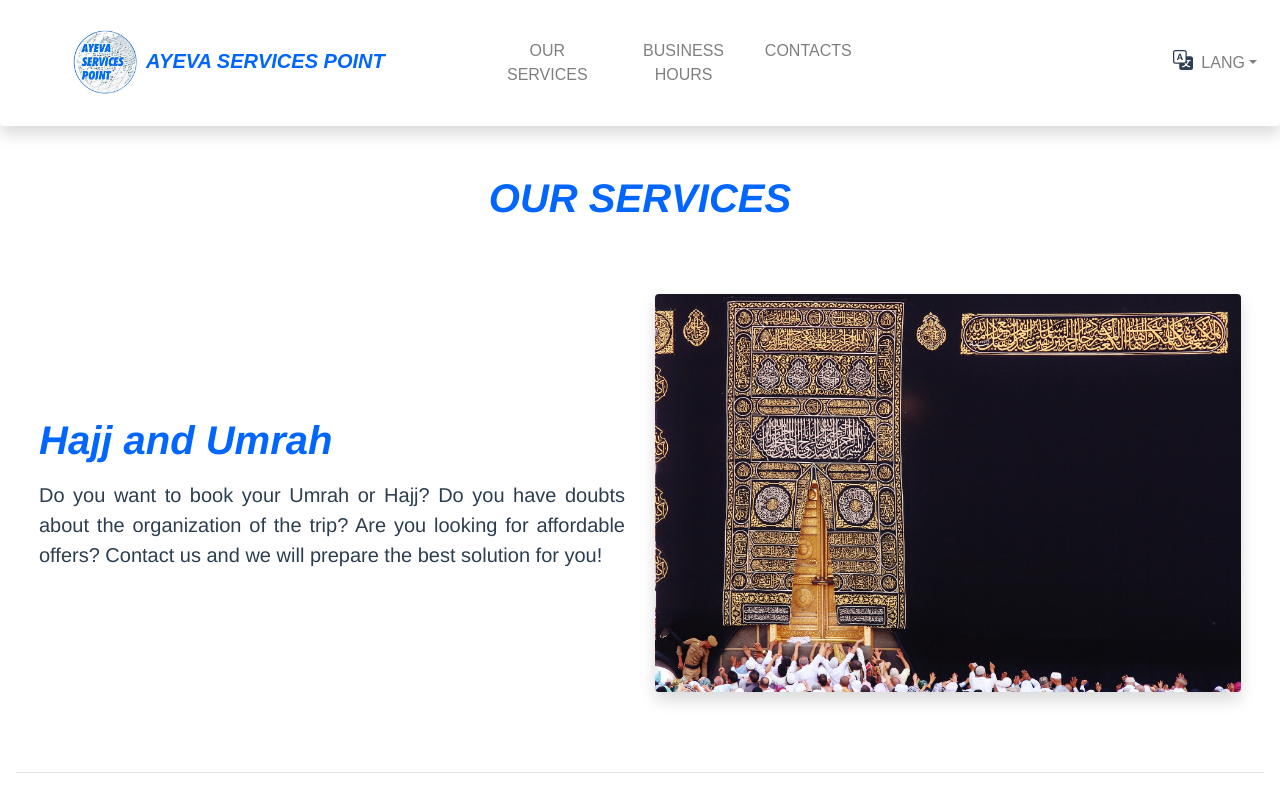
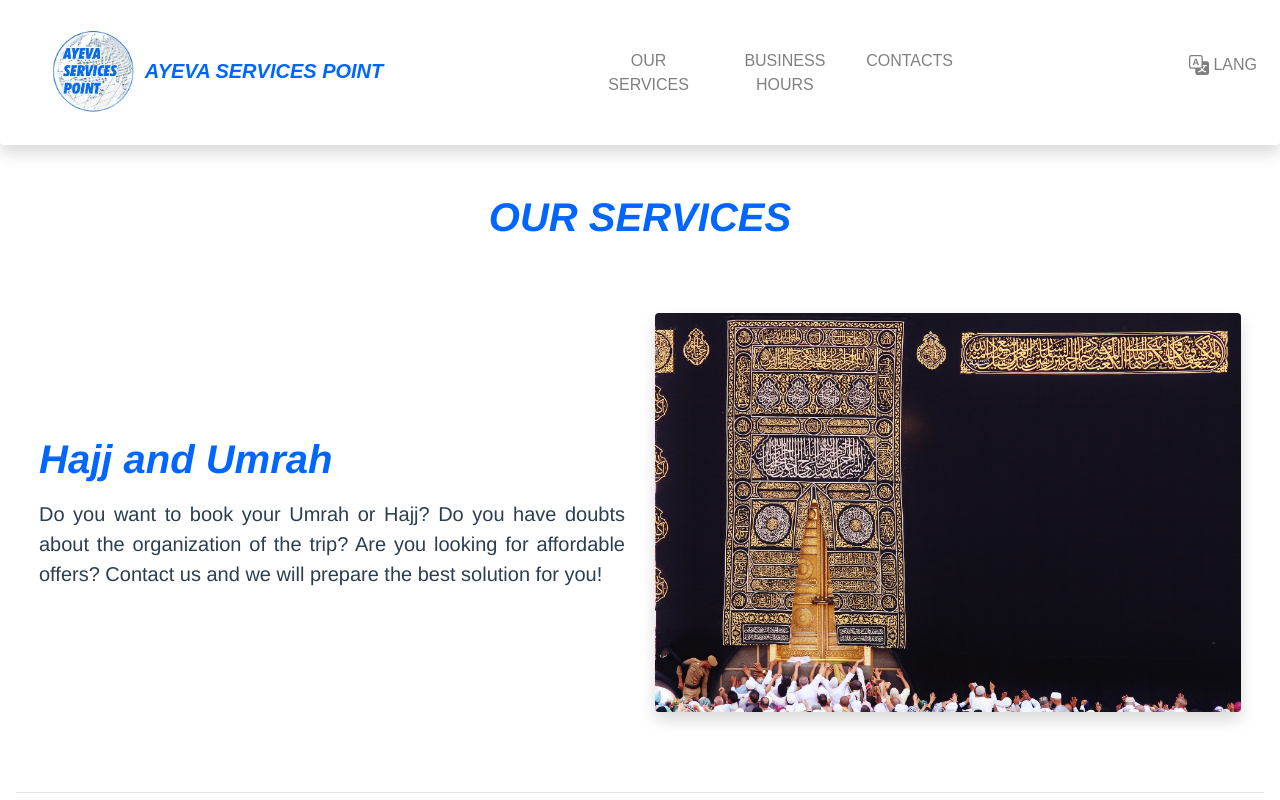
Before and after one commit to ayevaservicespoint/ayevaservicespoint, a Vue app: page / in a window 1280 px wide. Shown: the top 800 px of the page. Built offline with nearby package versions, Linux system fonts and the light colour scheme; what vue-flag-icon would draw is missing.

Commit message:
improved translate button

```diff
--- a/src/components/Header.vue
+++ b/src/components/Header.vue
@@ -2,7 +2,7 @@
     <div id="navbar">
         <div class="shadow p-3 mb-5 bg-white rounded">
             <b-navbar id="main_navbar" toggleable="lg" type="light">
-                <div class="col-lg-4">
+                <div class="col-lg-5" align="left">
                     <b-navbar-brand>
                         <img id="logo" src="../assets/logo-removebg-preview.png" alt="logo_ayevaservices">
                         <i><strong>&nbsp;{{ $t('header.nbspayevaServicesPoint') }}</strong></i>
@@ -18,16 +18,19 @@
                         </b-navbar-nav>
                     </b-collapse>
                 </div>
-                <div class="col-lg-4">
+                <div class="col-lg-3">
                     <b-collapse id="nav-collapse" is-nav>
                         <b-navbar-nav class="ml-auto">
-                            <div class="mt-1">
-                                <svg xmlns="http://www.w3.org/2000/svg" width="20" height="20" fill="currentColor" class="bi bi-translate" viewBox="0 0 16 16">
-                                    <path d="M4.545 6.714 4.11 8H3l1.862-5h1.284L8 8H6.833l-.435-1.286H4.545zm1.634-.736L5.5 3.956h-.049l-.679 2.022H6.18z"/>
-                                    <path d="M0 2a2 2 0 0 1 2-2h7a2 2 0 0 1 2 2v3h3a2 2 0 0 1 2 2v7a2 2 0 0 1-2 2H7a2 2 0 0 1-2-2v-3H2a2 2 0 0 1-2-2V2zm2-1a1 1 0 0 0-1 1v7a1 1 0 0 0 1 1h7a1 1 0 0 0 1-1V2a1 1 0 0 0-1-1H2zm7.138 9.995c.193.301.402.583.63.846-.748.575-1.673 1.001-2.768 1.292.178.217.451.635.555.867 1.125-.359 2.08-.844 2.886-1.494.777.665 1.739 1.165 2.93 1.472.133-.254.414-.673.629-.89-1.125-.253-2.057-.694-2.82-1.284.681-.747 1.222-1.651 1.621-2.757H14V8h-3v1.047h.765c-.318.844-.74 1.546-1.272 2.13a6.066 6.066 0 0 1-.415-.492 1.988 1.988 0 0 1-.94.31z"/>
-                                </svg>
-                            </div>
-                            <b-nav-item-dropdown :text="$t('header.lang')" right>
+                            <b-nav-item-dropdown no-caret>
+                                <template #button-content>
+                                    <p>
+                                        <svg xmlns="http://www.w3.org/2000/svg" width="20" height="20" fill="currentColor" class="bi bi-translate" viewBox="0 0 16 16">
+                                            <path d="M4.545 6.714 4.11 8H3l1.862-5h1.284L8 8H6.833l-.435-1.286H4.545zm1.634-.736L5.5 3.956h-.049l-.679 2.022H6.18z"/>
+                                            <path d="M0 2a2 2 0 0 1 2-2h7a2 2 0 0 1 2 2v3h3a2 2 0 0 1 2 2v7a2 2 0 0 1-2 2H7a2 2 0 0 1-2-2v-3H2a2 2 0 0 1-2-2V2zm2-1a1 1 0 0 0-1 1v7a1 1 0 0 0 1 1h7a1 1 0 0 0 1-1V2a1 1 0 0 0-1-1H2zm7.138 9.995c.193.301.402.583.63.846-.748.575-1.673 1.001-2.768 1.292.178.217.451.635.555.867 1.125-.359 2.08-.844 2.886-1.494.777.665 1.739 1.165 2.93 1.472.133-.254.414-.673.629-.89-1.125-.253-2.057-.694-2.82-1.284.681-.747 1.222-1.651 1.621-2.757H14V8h-3v1.047h.765c-.318.844-.74 1.546-1.272 2.13a6.066 6.066 0 0 1-.415-.492 1.988 1.988 0 0 1-.94.31z"/>
+                                        </svg>
+                                        {{$t('header.lang')}}
+                                    </p>
+                                </template>
                                 <b-dropdown-item href="#" @click.prevent="setLocale('it')"><flag iso="it" />&nbsp;{{ $t('header.nbspit') }}</b-dropdown-item>
                                 <b-dropdown-item href="#" @click.prevent="setLocale('en')"><flag iso="gb" />&nbsp;{{ $t('header.nbspen') }}</b-dropdown-item>
                             </b-nav-item-dropdown>
```
